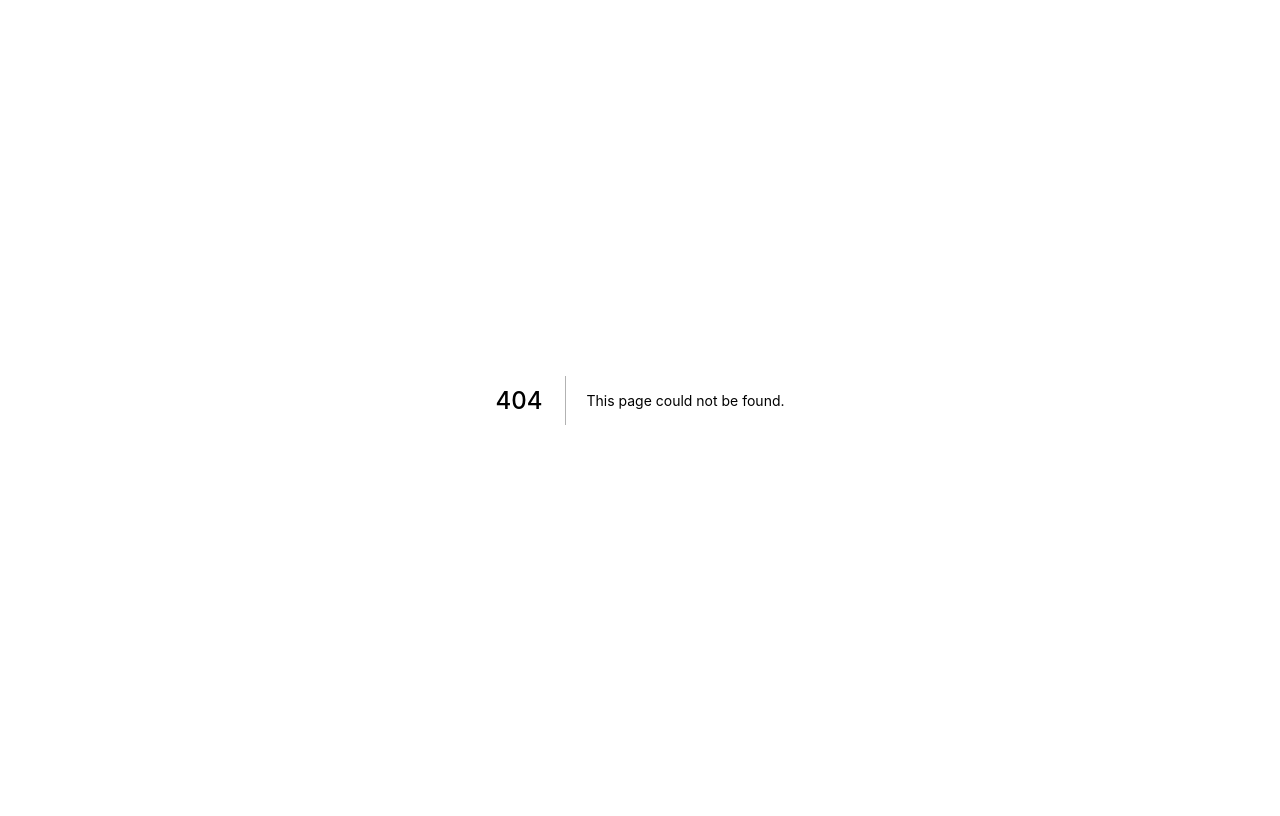
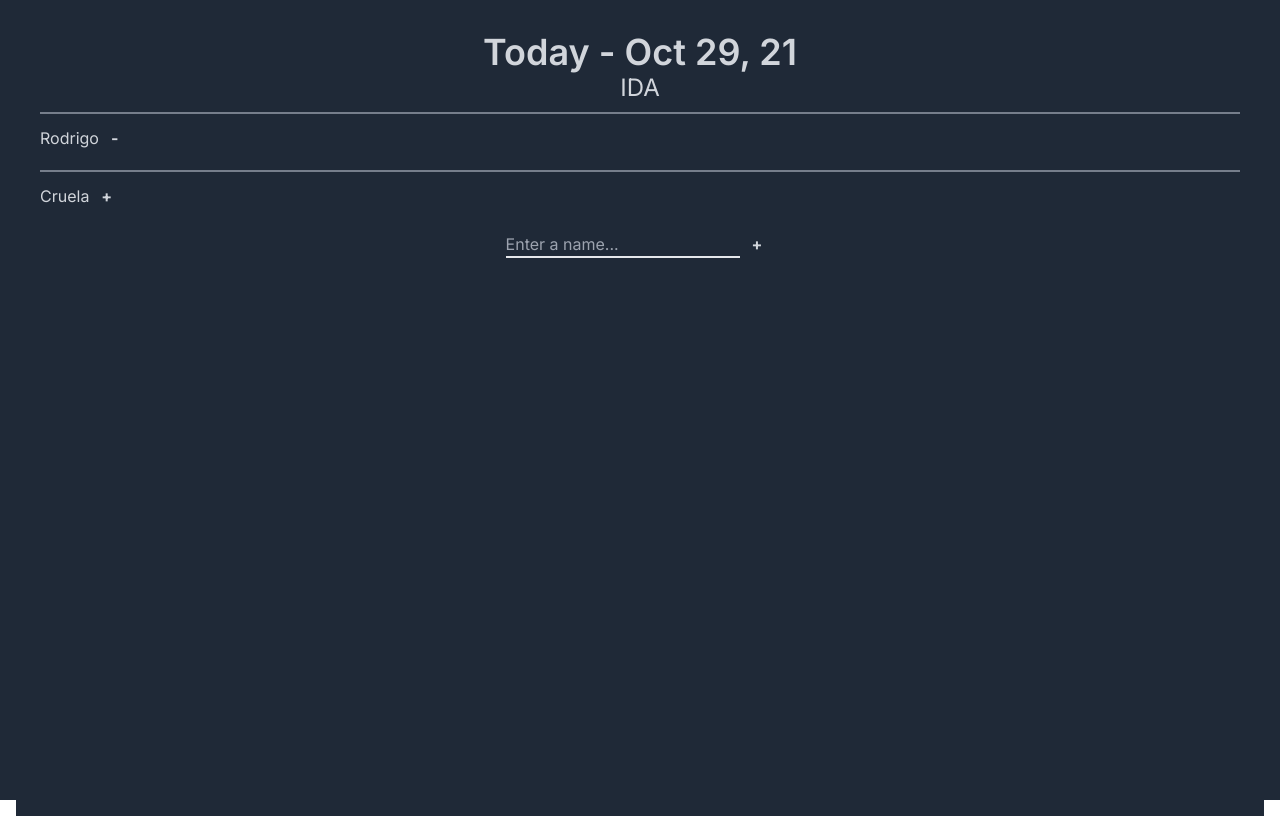
Before and after one commit to guaiamum/u-bilu, a Next.js app: page /trip/1a in a window 1280 px wide. Before the commit this address had no page. Built offline with nearby package versions, Linux system fonts and the light colour scheme.

Commit message:
People and trip relations work

```diff
--- a/src/app/store.ts
+++ b/src/app/store.ts
@@ -1,10 +1,11 @@
 import { configureStore, ThunkAction, Action } from '@reduxjs/toolkit'
 
 import peopleReducer from '../features/people/peopleSlice'
+import tripReducer from '../features/trip/tripSlice'
 
 export function makeStore() {
   return configureStore({
-    reducer: { people: peopleReducer },
+    reducer: { people: peopleReducer, trips: tripReducer },
   })
 }
 
--- a/src/features/people/PeopleList.tsx
+++ b/src/features/people/PeopleList.tsx
@@ -1,11 +1,11 @@
 import Person from "./Person";
 import type { Person as PersonType } from "./Person";
 
-import { useRef } from "react";
+import { ReactNode, useRef } from "react";
 import { useAppDispatch } from "../../app/hooks";
 import { add } from "./peopleSlice";
 
-type PeopleListProps = { people: PersonType[], blockListIds?: string[] };
+type PeopleListProps = { people: PersonType[], blockListIds?: string[], sideActionCTA: ReactNode, actionCbx: (personId: string) => void };
 
 export const WithAddButton: React.FC<PeopleListProps> = (props) => {
   const inputRef = useRef<HTMLInputElement>();
@@ -31,13 +31,23 @@ export const WithAddButton: React.FC<PeopleListProps> = (props) => {
   );
 };
 
-const PeopleList: React.FC<PeopleListProps> = ({ people, blockListIds = [], children }) => {
+const PeopleList: React.FC<PeopleListProps> = ({ people, blockListIds = [], sideActionCTA, actionCbx, children }) => {
   return (
     <section className="border-t-2 border-opacity-70 border-gray-400 m-2">
       {people
         .filter(({ id }) => !blockListIds.includes(id))
         .map((person) => {
-          return <Person key={person.id} {...person} />;
+          return <div key={person.id} className="flex items-center">
+            <Person {...person} />
+            <button
+              className="p-3 font-bold"
+              onClick={() => {
+                actionCbx(person.id);
+              }}
+            >
+              {sideActionCTA}
+            </button>
+          </div>;
         })}
       {children}
     </section>
--- a/src/features/people/peopleSlice.ts
+++ b/src/features/people/peopleSlice.ts
@@ -42,6 +42,6 @@ export const { add, remove } = peopleSlice.actions
 
 export const selectAllPeople = (state: AppState) => state.people.value
 
-export const selectPersonById =(state: AppState) =>  (personId) => state.people.value.find(({ id }) => id === personId)
+export const selectPersonById = (state: AppState) => (personId) => state.people.value.find(({ id }) => id === personId)
 
 export default peopleSlice.reducer
--- /dev/null
+++ b/src/features/trip/Trip.tsx
@@ -0,0 +1,56 @@
+import { useAppDispatch, useAppSelector } from "../../app/hooks";
+import PeopleList, { WithAddButton } from "../../features/people/PeopleList";
+import { selectAllPeople, selectPersonById } from "../../features/people/peopleSlice";
+import { addPersonToTrip, removePersonFromTrip } from "../../features/trip/tripSlice";
+
+const intlArgs: any = [
+  [],
+  {
+    day: "numeric",
+    month: "short",
+    year: "2-digit",
+  },
+];
+
+const tripNoCopies = ["IDA", "VOLTA"];
+
+export type Trip = {
+  id: string,
+  date: number,
+  tripNo: number,
+  peopleIds: string[]
+}
+
+const Trip: React.FC<Trip> = ({
+  id,
+  date,
+  tripNo,
+  peopleIds,
+}) => {
+  const dispatch = useAppDispatch()
+  const people = useAppSelector(selectAllPeople)
+  const getPersonInfo = useAppSelector(selectPersonById)
+
+  const humanDate = Intl.DateTimeFormat(...intlArgs).format(date);
+  const peopleInTripInfo = peopleIds.map(getPersonInfo);
+
+  const onRemovePersonFromTrip = (personId) => {
+    dispatch(removePersonFromTrip({ tripId: id, personId }))
+  }
+  const onAddPersonToTrip = (personId) => {
+    dispatch(addPersonToTrip({ tripId: id, personId }))
+  }
+
+  return (
+    <main className="h-screen bg-gray-800 text-gray-300 text-center p-4">
+      <h1 className="text-4xl font-semibold">Today - {humanDate}</h1>
+      <h2 className="text-2xl">{tripNoCopies[tripNo]}</h2>
+
+      <PeopleList people={peopleInTripInfo} sideActionCTA={'-'} actionCbx={onRemovePersonFromTrip} />
+
+      <WithAddButton people={people} blockListIds={peopleIds} sideActionCTA={'+'} actionCbx={onAddPersonToTrip} />
+    </main>
+  );
+}
+
+export default Trip;
--- /dev/null
+++ b/src/features/trip/tripSlice.ts
@@ -0,0 +1,60 @@
+import { createSlice, PayloadAction } from '@reduxjs/toolkit'
+import { v4 as uuid } from "uuid";
+
+import type { AppState } from '../../app/store'
+import type { Trip } from './Trip'
+
+export interface TripsState {
+  value: Trip[]
+  status: 'idle' | 'loading' | 'failed'
+}
+
+export const initialTrips: Trip[] = [
+  {
+    id: "1a",
+    date: Date.now(),
+    tripNo: 0,
+    peopleIds: ["0ab"]
+  },
+];
+
+const initialState: TripsState = {
+  value: initialTrips,
+  status: 'idle',
+}
+
+export const tripsSlice = createSlice({
+  name: 'trips',
+  initialState,
+  reducers: {
+    add: (state, action: PayloadAction<Trip>) => {
+      const newTrip = { ...action.payload, id: uuid() };
+      state.value.push(newTrip);
+    },
+    remove: (state, action: PayloadAction<string>) => {
+      const idxOfTripToRemove = state.value.findIndex(({ id }) => id === action.payload)
+      state.value.splice(idxOfTripToRemove, 1);
+    },
+    removePersonFromTrip: (state, action: PayloadAction<{ tripId: string, personId: string }>) => {
+      const { tripId, personId } = action.payload;
+
+      const trip = state.value.find(({ id }) => id === tripId)
+      const peopleIdxInTrip = trip.peopleIds.findIndex((id) => id === personId)
+      trip.peopleIds.splice(peopleIdxInTrip, 1);
+    },
+    addPersonToTrip: (state, action: PayloadAction<{ tripId: string, personId: string }>) => {
+      const { tripId, personId } = action.payload;
+
+      const trip = state.value.find(({ id }) => id === tripId)
+      trip.peopleIds.push(personId);
+    },
+  },
+})
+
+export const { add, remove, removePersonFromTrip, addPersonToTrip } = tripsSlice.actions
+
+export const selectAllTrips = (state: AppState) => state.trips.value
+
+export const selectTripById = (tripId: string) => (state: AppState) => state.trips.value.find(({ id }) => id === tripId)
+
+export default tripsSlice.reducer
--- a/src/pages/index.tsx
+++ b/src/pages/index.tsx
@@ -1,37 +1,13 @@
-import { useAppSelector } from "../app/hooks";
-import PeopleList, { WithAddButton } from "../features/people/PeopleList";
-import { selectAllPeople, selectPersonById } from "../features/people/peopleSlice";
+import Link from 'next/link'
 
-const intlArgs: any = [
-  [],
-  {
-    day: "numeric",
-    month: "short",
-    year: "2-digit",
-  },
-];
-
-const tripNoCopies = ["IDA", "VOLTA"];
-
-export default function Trip({
-  date = Date.now(),
-  tripNo = 0,
-  peopleIds = ["0ab"],
-}) {
-  const people = useAppSelector(selectAllPeople)
-  const getPerson = useAppSelector(selectPersonById)
-
-  const humanDate = Intl.DateTimeFormat(...intlArgs).format(date);
-  const peopleInTripInfo = peopleIds.map(getPerson);
+export default function Home() {
+  const lastTripId = '1a'
 
   return (
     <main className="h-screen bg-gray-800 text-gray-300 text-center p-4">
-      <h1 className="text-4xl font-semibold">Today - {humanDate}</h1>
-      <h2 className="text-2xl">{tripNoCopies[tripNo]}</h2>
-
-      <PeopleList people={peopleInTripInfo} />
-
-      <WithAddButton people={people} blockListIds={peopleIds} />
+      <Link href={`/trip/${lastTripId}`}>
+          Go to trip
+      </Link>
     </main>
   );
 }
--- /dev/null
+++ b/src/pages/trip/[id].tsx
@@ -0,0 +1,22 @@
+import Trip from "../../features/trip/Trip";
+import { useRouter } from 'next/router'
+import { useAppSelector } from "../../app/hooks";
+import { selectTripById } from "../../features/trip/tripSlice";
+
+export default function TripPage() {
+  const router = useRouter()
+  let { id } = router.query
+
+  if (!id || typeof id !== 'string') {
+    return null
+  }
+
+  const trip = useAppSelector(selectTripById(id))
+
+  return (trip ?
+    <main className="h-screen bg-gray-800 text-gray-300 text-center p-4">
+      <Trip {...trip} />
+    </main>
+    : <>No trip found</>
+  );
+}
```
Also changed, not shown: 1 other file (tests, documents, lock files or other folders).
